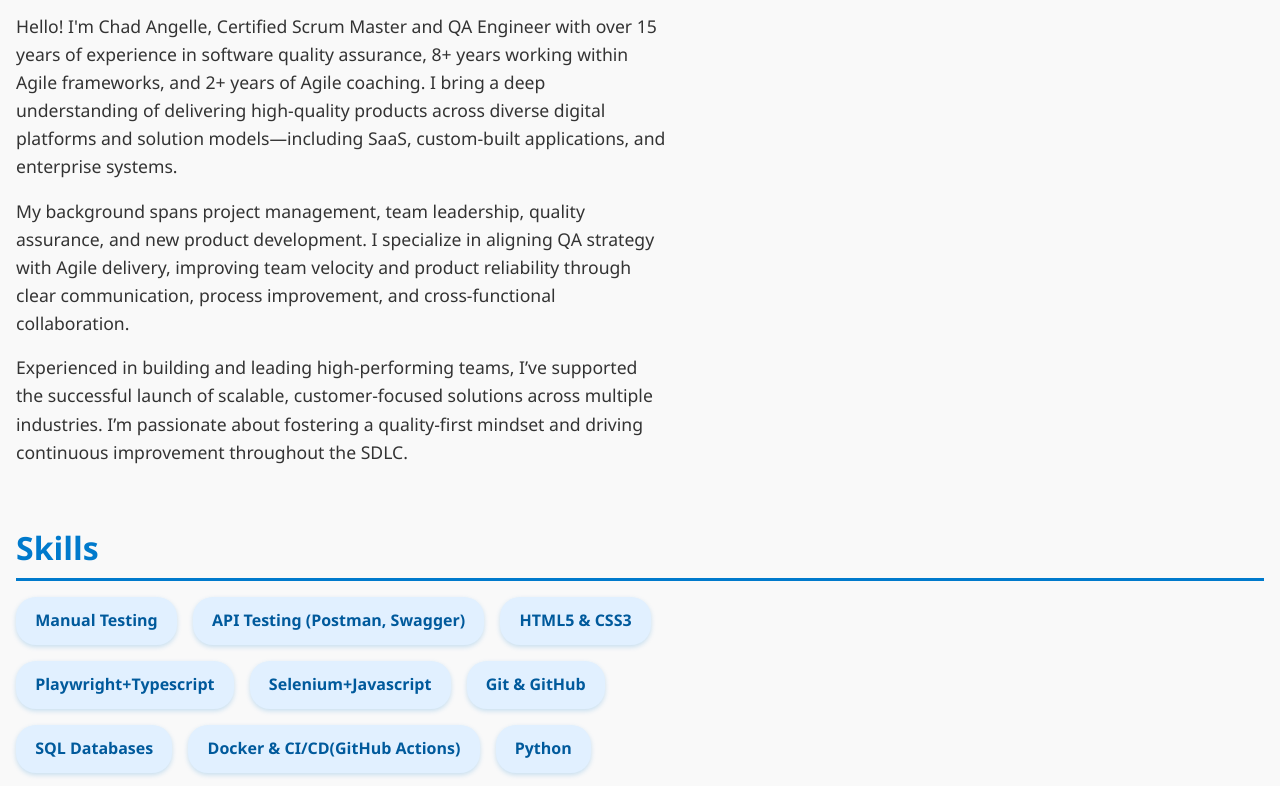
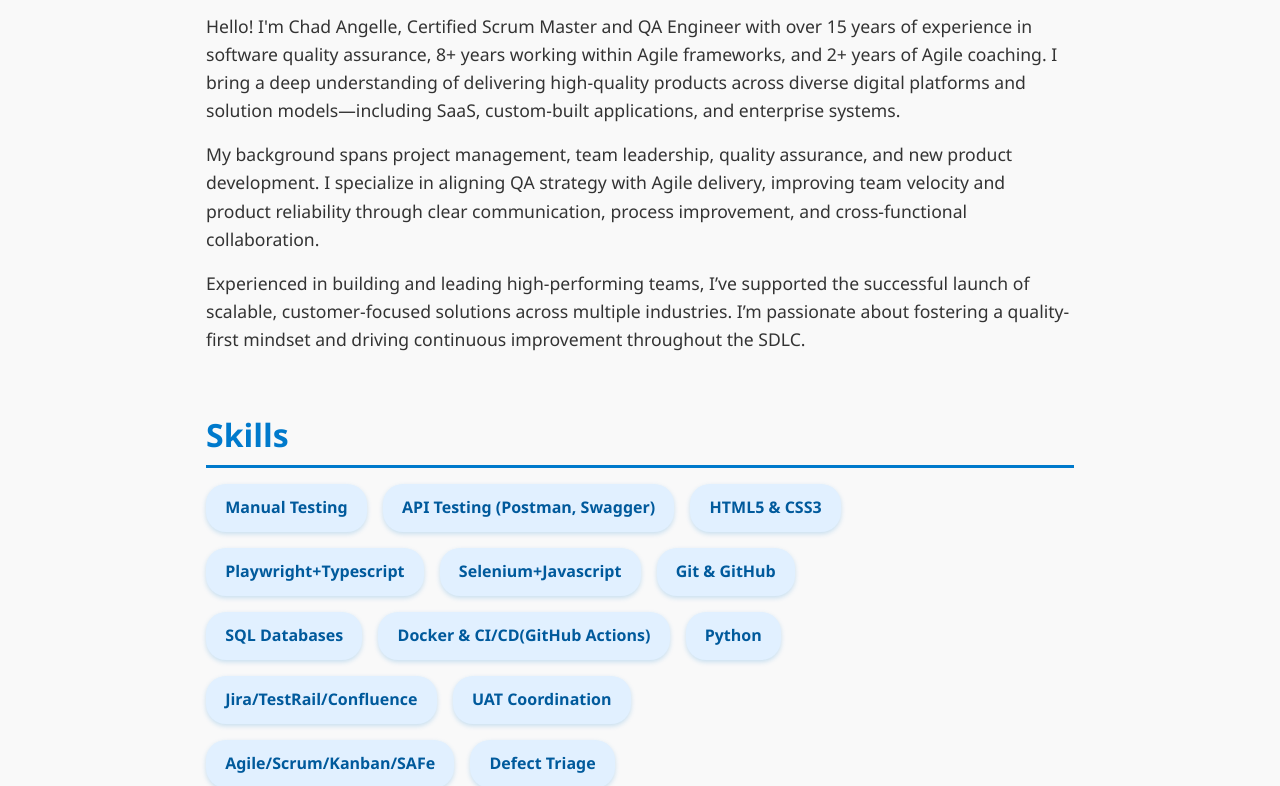
Before and after one commit to cdangelle/personalbrand, a plain HTML site: page index.html in a window 1280 px wide. Shown: the part 294-1080 px from the top of the page. Drawn offline with Linux system fonts and the light colour scheme.

Commit message:
Update index.html
Still trying to fix the text wrapping

```diff
--- a/index.html
+++ b/index.html
@@ -83,7 +83,7 @@
 
     main {
       flex: 1 0 auto;
-      max-width: 1600px;
+      max-width: 900px;
       margin: 2rem auto 4rem auto;
       padding: 0 1rem;
       width: 100%;
@@ -103,7 +103,7 @@
 
     /* About Me */
     #about p {
-      max-width: 650px;
+      max-width: 1000px;
       font-size: 1.1rem;
       margin-bottom: 1rem;
     }
```
